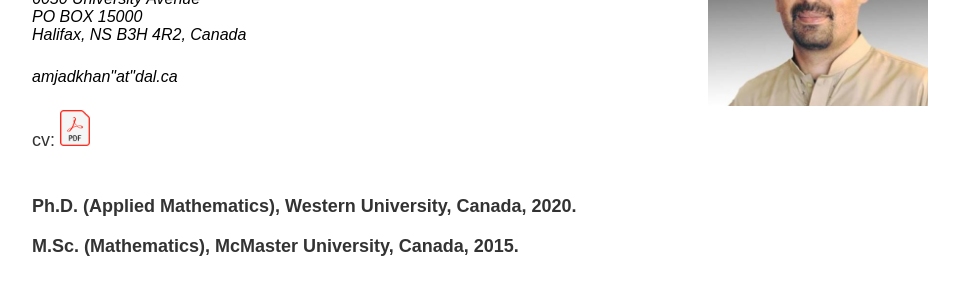
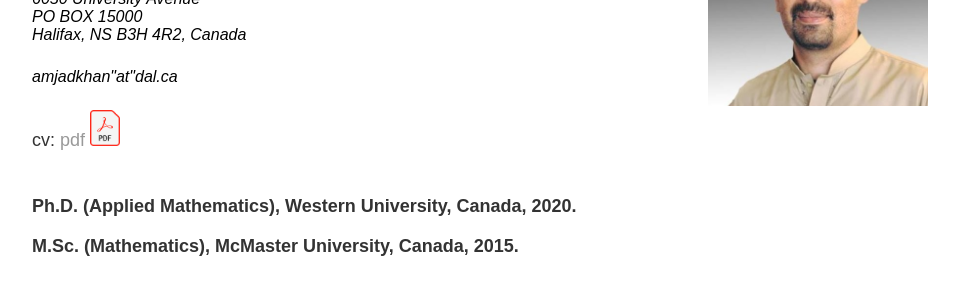
Before and after one commit to MathBioInfo/amjadkhan, a Jekyll site: the page index.html, which Jekyll copies as it is, in a window 1280 px wide. Shown: the part 232-532 px from the top of the page, without its empty margins (160-1119 px from the left). Built offline with Jekyll 4.4.1, drawn with Linux system fonts in a browser that asks for light colours.

Commit message:
Update index.html

```diff
--- a/index.html
+++ b/index.html
@@ -41,7 +41,7 @@
 			<span class="obfuscate">amjadkhan"at"dal.ca</span>
 			</address>
 			<p><font size="4">cv:
-               		<a href="cv.pdf" download>
+			<a href="cv.pdf" target="_blank">pdf</a>
                		<img src="images/pdf.png" alt="CV" width="30" height="36"></a>
 			</p>
 			<p><strong> <font size="4"> Ph.D. (Applied Mathematics), Western University, Canada, 2020.
```
